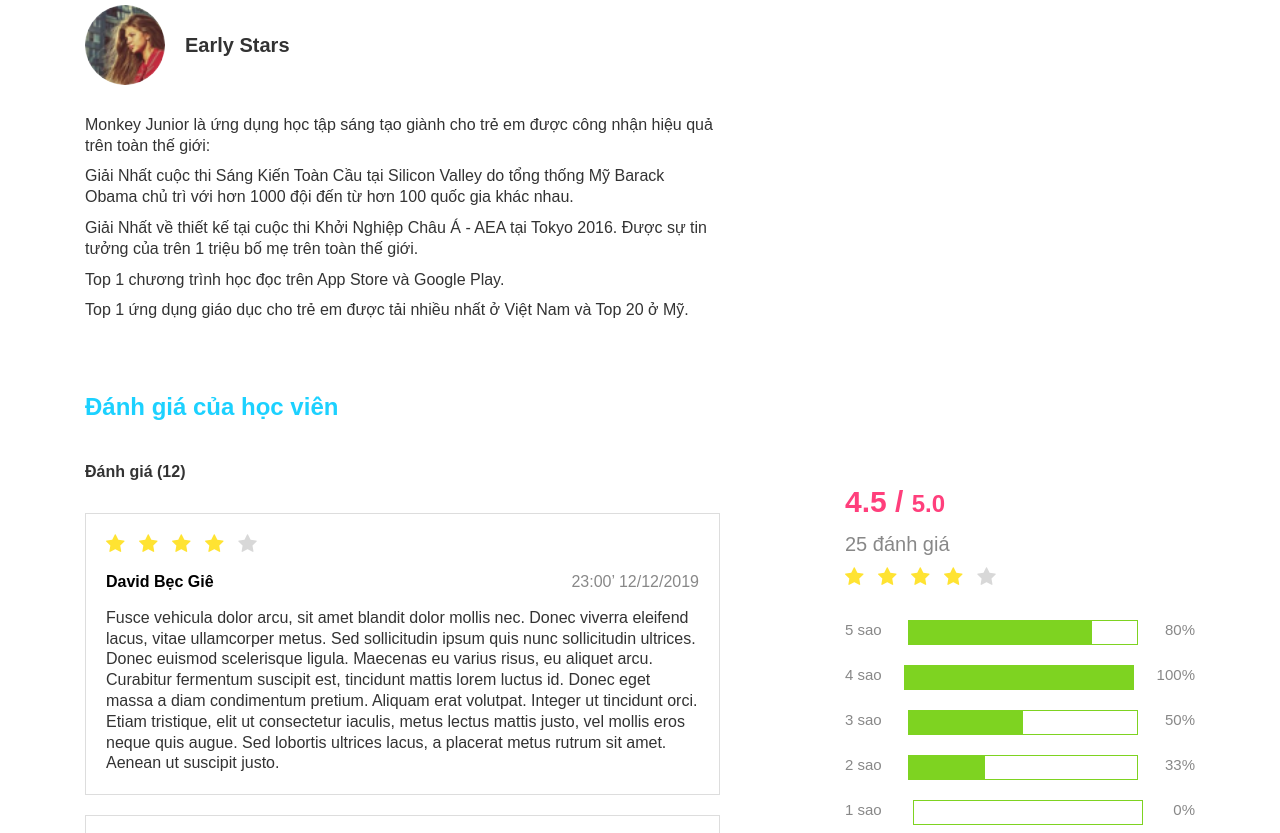
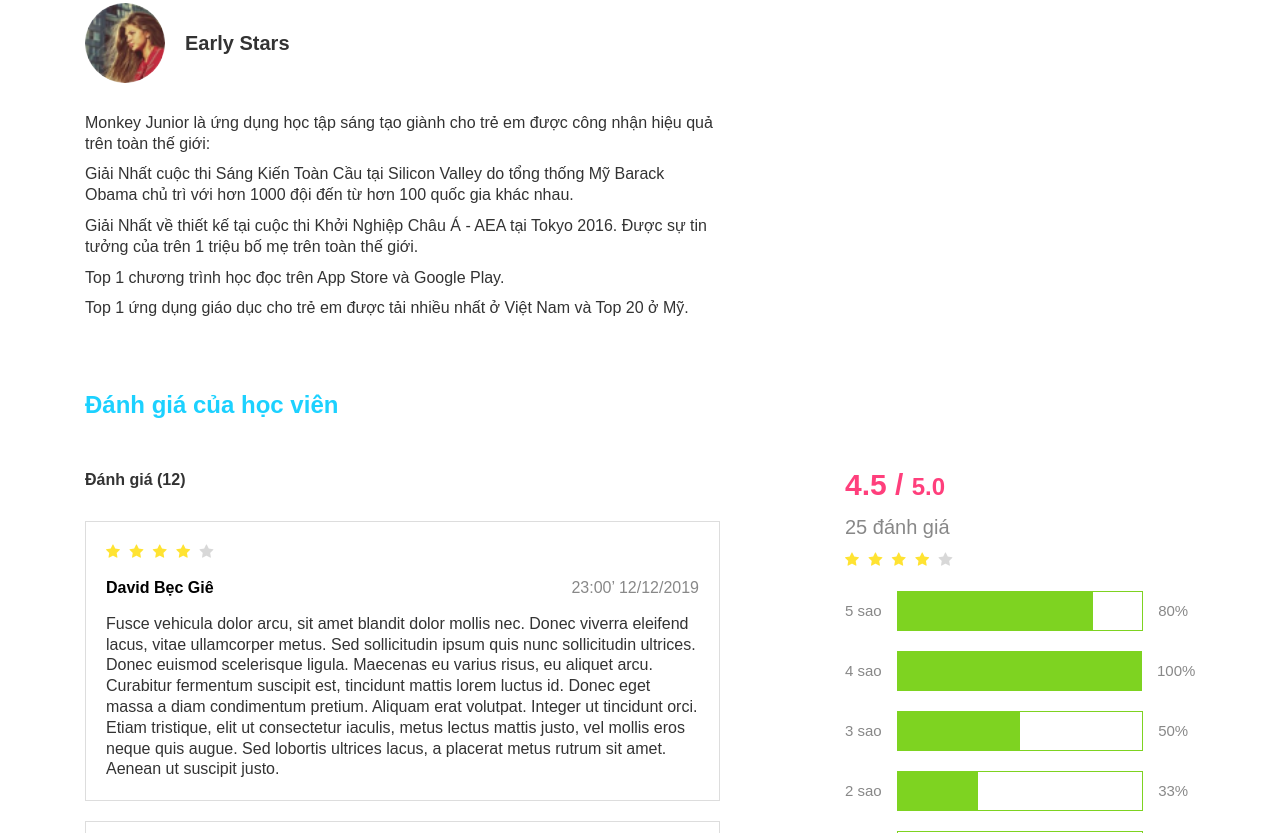
Before and after one commit to tiendm2506/shop.kynaforkids.vn, a plain HTML site: page layout/shop-details.html in a window 1280 px wide. Shown: the part 1967-2800 px from the top of the page. Drawn offline with Linux system fonts and the light colour scheme; a web font is replaced by a local one.

Commit message:
update text

```diff
--- a/layout/shop-details.html
+++ b/layout/shop-details.html
@@ -94,7 +94,7 @@
                             <h3 class="d-none d-lg-block">Bé giỏi Toán cùng Fingermath & Soroban</h3>
                             <form class="form">
                                 <div class="d-lg-none control-show-list-package">
-                                    <span>Chọn khoá học</span>
+                                    <span>Chọn thời hạn học</span>
                                     <i class="fa fa-chevron-up" aria-hidden="true"></i>
                                 </div>
                                 <ul>
@@ -311,6 +311,7 @@
                     </div>
                     <div class="col-lg-6 col-xl-4 offset-xl-1">
                         <div class="left">
+                            <div class="wrapper-flex">
                                 <div class="wrapper">
                                     <div class="point">4.5 / <span>5.0</span></div>
                                     <div class="amount d-none d-lg-block">25 đánh giá</div>
@@ -322,7 +323,6 @@
                                         <i class="fa fa-star disable-active" aria-hidden="true"></i>
                                     </div>
                                 </div>
-
                                 <ul class="list-rates">
                                     <li>
                                         <span>5 sao</span>
@@ -350,6 +350,7 @@
                                         <span>0%</span>
                                     </li>
                                 </ul>
+                            </div>
                             <div class="share-comment">
                                 <h5>Chia sẻ đánh giá của bạn</h5>
                                 <a href="#">Đăng nhập để đánh giá</a>
@@ -568,6 +569,11 @@
             })
         }
     </script>
+    <script>
+        $('#relevant-app .col-sm-6').slick({
+            slidesToShow: 1,
+        });
+    </script>
 
 
 </body>
--- a/scss/pages/_shop-details-page.scss
+++ b/scss/pages/_shop-details-page.scss
@@ -2,8 +2,8 @@
   .stars{
     i{
       color: #ffe332;
-      font-size: 20px;
-      margin-right: 10px;
+      font-size: 15px;
+      margin-right: 5px;
       &:last-child{
         margin-right: 0;
       }
@@ -444,23 +444,32 @@
   #comment{
     h4{
       @media(min-width: 992px){
-        margin: 60px 0 40px;
+        margin: 60px 0 20px;
       }
     }
     .left{
+      .wrapper-flex{
+        display: flex;
+        @media(min-width: 992px){
+          display: block;
+        }
+      }
       .wrapper{
-        display: flex;
         justify-content: space-between;
         align-items: center;
-        margin: 20px 0 30px;
+        width: 125px;
+        display: inline-block;
+        align-items: center;
         @media(min-width: 992px){
           flex-wrap: wrap;
+          width: 100%;
         }
       }
       .point{
         font-size: 30px;
         color: #ff3f7c;
         font-weight: 700;
+        margin-top: 25px;
         span{
           font-size: 24px;
         }
@@ -474,24 +483,40 @@
         }
       }
       .list-rates{
+        width: calc(100% - 140px);
+        margin-left: 15px;
+        @media(min-width: 992px){
+          width: 100%;
+          margin-left: 0;
+          margin-top: 20px;
+        }
         li{
           display: flex;
-          margin-bottom: 20px;
+          margin-bottom: 5px;
           justify-content: space-between;
           font-size: 15px;
+          align-items: center;
           @media(min-width: 992px){
             color: #888888;
+            margin-bottom: 20px;
           }
           &:last-child{
             margin-bottom: 0;
           }
           span{
+            width: 38px;
             &:nth-child(2){
-              width: 230px;
-              height: 25px;
+              height: 10px;
               display: inline-block;
               border: 1px solid #7ed321;
               position: relative;
+              width: calc(100% - 86px);
+              margin: 0 5px;
+              @media(min-width: 992px){
+                height: 40px;
+                width: calc(100% - 96px);
+                margin: 0 15px;
+              }
               span{
                 position: absolute;
                 left: 0;
@@ -548,7 +573,7 @@
       h5{
         font-size: 16px;
         font-weight: 700;
-        margin-bottom: 30px;
+        margin: 30px 0;
       }
       ul.list-comments{
         li{
@@ -597,6 +622,10 @@
       i{
         font-size: inherit;
         margin-right: 5px;
+        @media(max-width: 320px){
+          font-size: 12px;
+          margin-right: 0;
+        }
       }
     }
   }
```
Also changed, not shown: css/main.css. Lines whose indentation alone changed are shown as unchanged.
